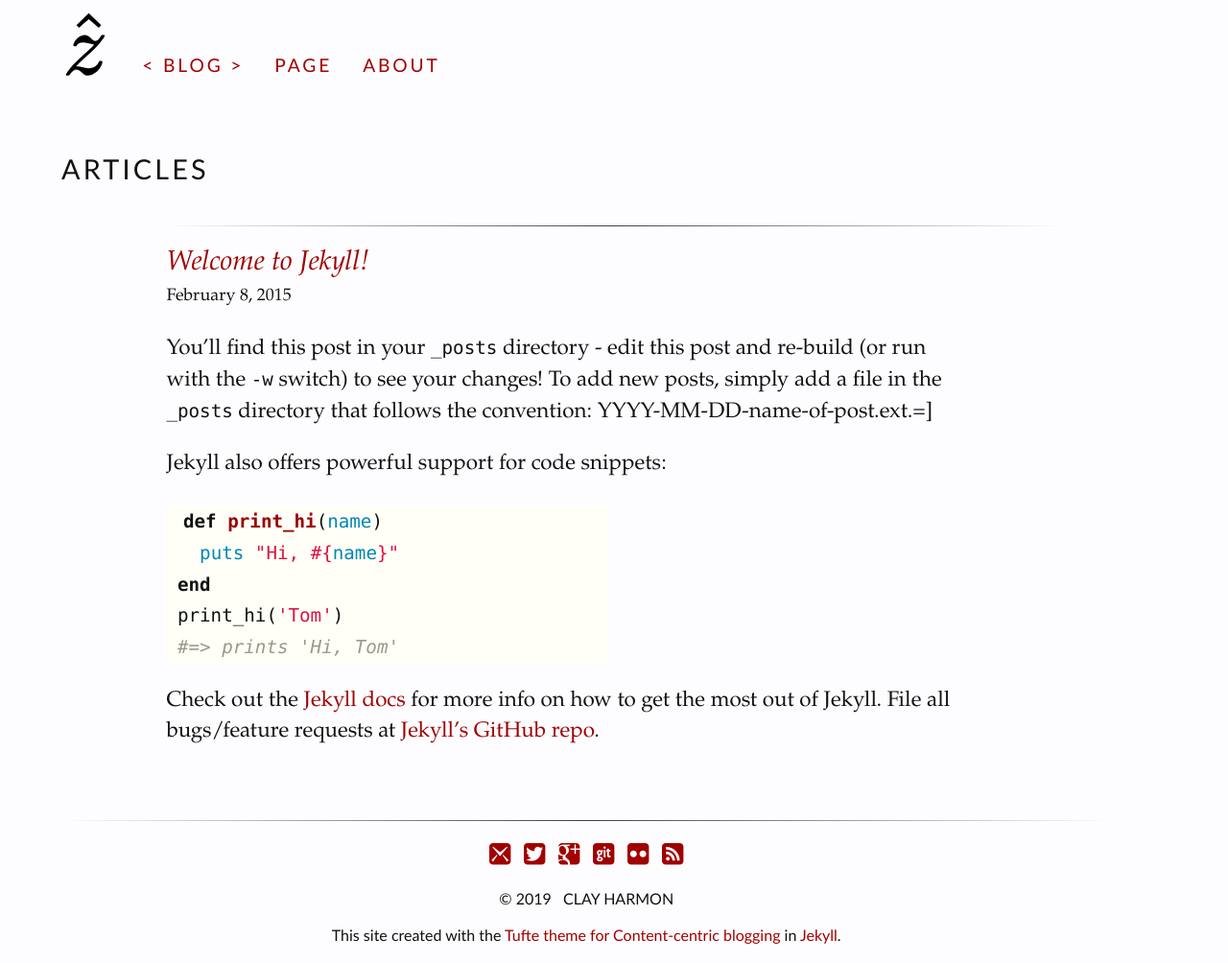
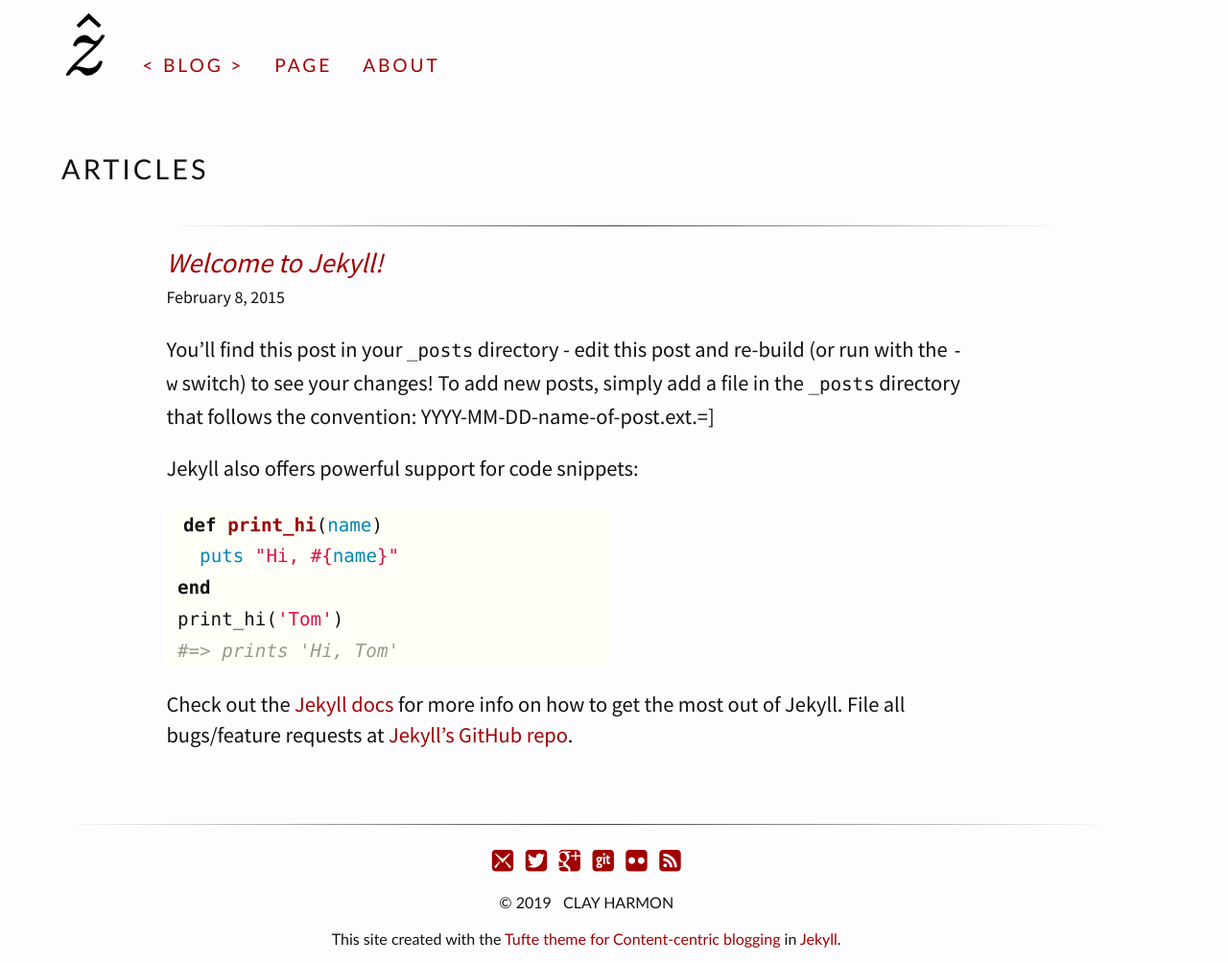
Before and after one commit to danabo/zhat, a Jekyll site: the page built from index.html, in a window 1280 px wide. Shown: the whole page at 96% size. Built offline with Jekyll 4.4.1, drawn with Linux system fonts in a browser that asks for light colours.

Commit message:
Change body font-family

```diff
--- a/_data/options.yml
+++ b/_data/options.yml
@@ -1,2 +1 @@
 mathjax: true
-lato_font_load: true
--- a/_includes/head.html
+++ b/_includes/head.html
@@ -6,10 +6,8 @@
   <title>{% if page.title %}{{ page.title }}{% else %}{{ site.title }}{% endif %}</title>
   <meta name="description" content="{% if page.excerpt %}{{ page.excerpt | strip_html | strip_newlines | truncate: 160 }}{% else %}{{ site.description }}{% endif %}">
 
-  <!-- Google Fonts loaded here depending on setting in _data/options.yml true loads font, blank does not-->
-  {% if site.data.options.lato_font_load %}
-    <link href='//fonts.googleapis.com/css?family=Lato:400,400italic' rel='stylesheet' type='text/css'>
-  {% endif %}
+  <!-- Google Fonts loaded here -->
+  <link href='//fonts.googleapis.com/css?family=Source+Sans+Pro|Open+Sans' rel='stylesheet' type='text/css'>
 
   <!-- Load up MathJax script if needed ... specify in /_data/options.yml file-->
   {% if site.data.options.mathjax %}
--- a/_sass/_settings.scss
+++ b/_sass/_settings.scss
@@ -1,9 +1,7 @@
 /* This file contains all the constants for colors and font styles */
 
-$body-font:   ETbook, Palatino, "Palatino Linotype", "Palatino LT STD", "Book Antiqua", Georgia, serif;
-// Note that Gill Sans is the top of the stack and corresponds to what is used in Tufte's books
-// However, it is not a free font, so if it is not present on the computer that is viewing the webpage
-// The free Google 'Lato' font is used instead. It is similar.
+// If changing body-font, update the fonts.googleapis.com link in _includes/head.html
+$body-font:  "Source Sans Pro", "Open Sans", serif;
 $sans-font:  "Gill Sans", "Gill Sans MT", "Lato", Calibri, sans-serif;
 $code-font: Consolas, "Liberation Mono", Menlo, Courier, monospace;
 $url-font: "Lucida Console", "Lucida Sans Typewriter", Monaco, "Bitstream Vera Sans Mono", monospace;
--- a/css/tufte.scss
+++ b/css/tufte.scss
@@ -80,7 +80,7 @@ body { width: 87.5%;
        margin-left: auto;
        margin-right: auto;
        padding-left: 12.5%;
-       font-family: et-bembo, Palatino, "Palatino Linotype", "Palatino LT STD", "Book Antiqua", Georgia, serif;
+       font-family: $body-font;
        background-color: $bg-color;
        color: $text-color;
        max-width: 1400px;
```
